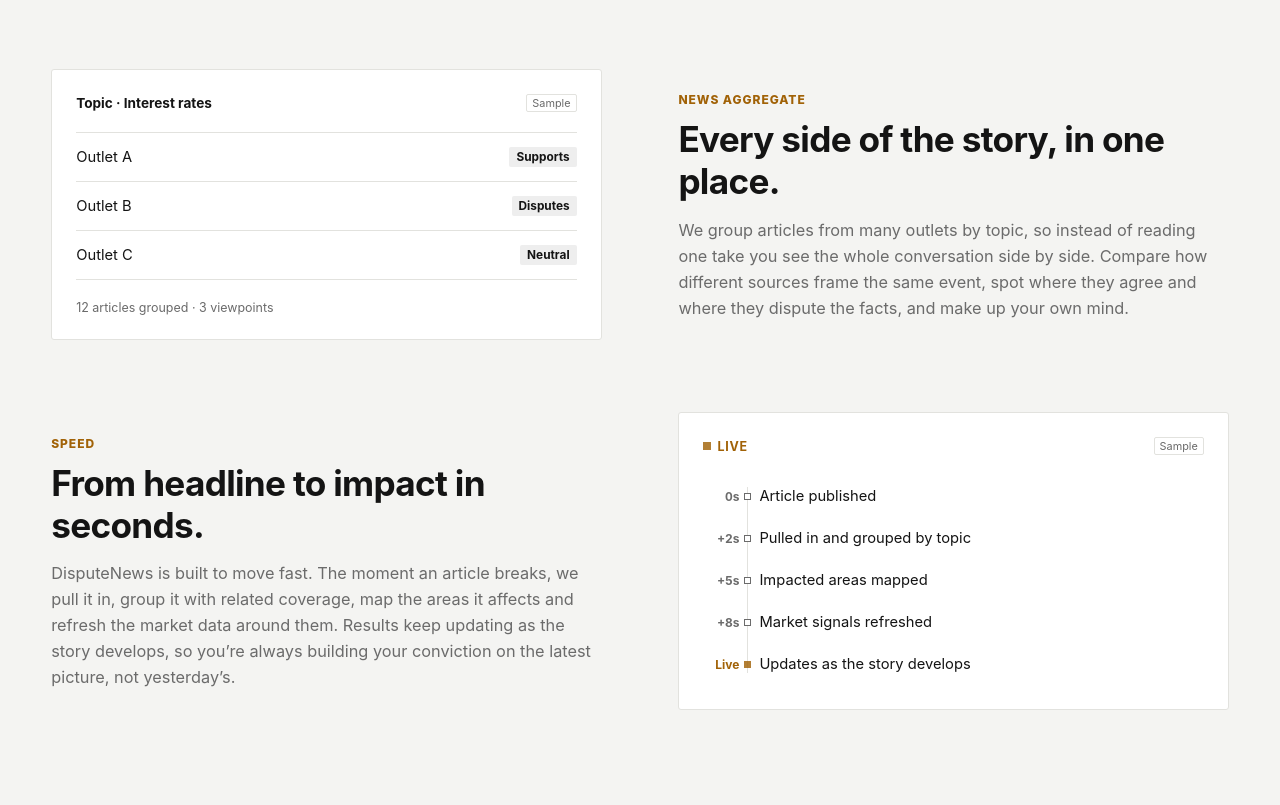
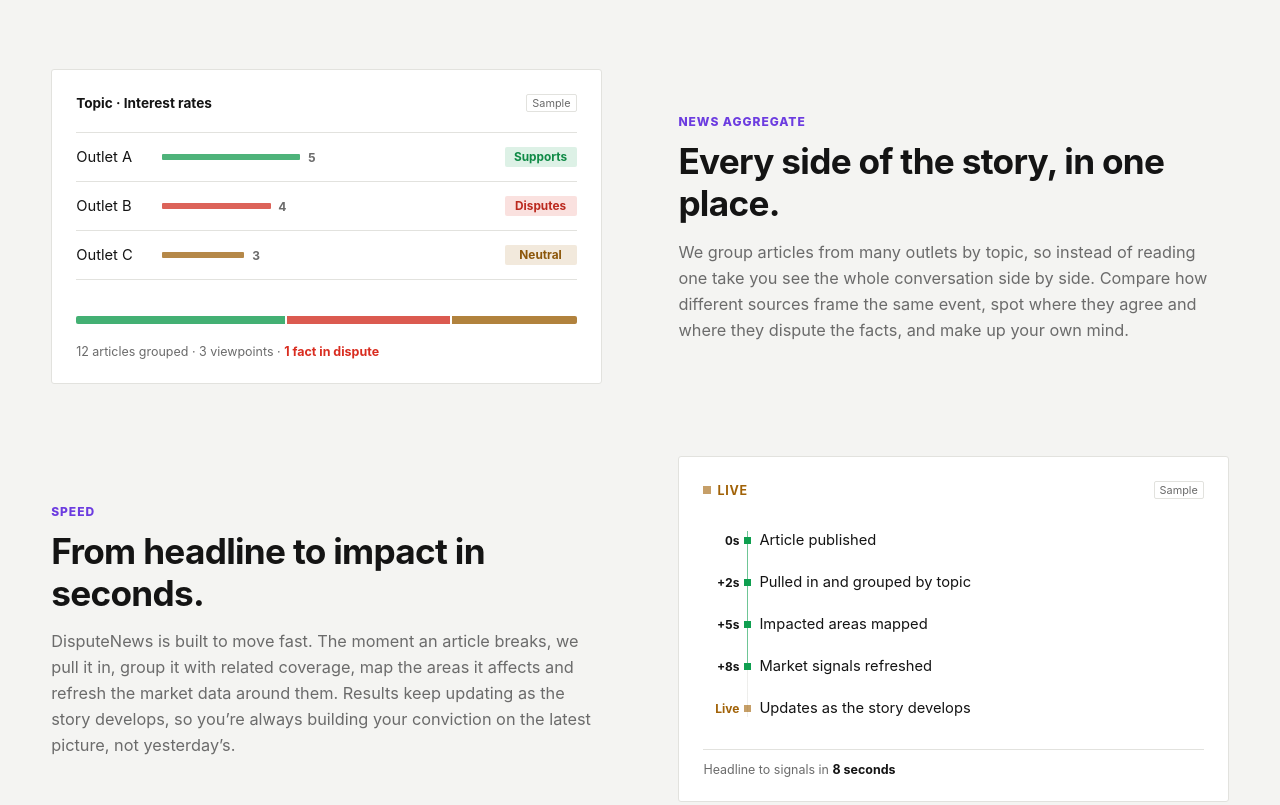
Before and after one commit to Click-2008/public_site, a plain HTML site: page index.html in a window 1280 px wide. Shown: the part 1244-2049 px from the top of the page. Drawn offline with Linux system fonts and the light colour scheme.

Commit message:
Signature purple accent, gold for live/alerts, more color in home examples
Co-Authored-By: Claude Opus 5.5 <noreply@anthropic.com>

```diff
--- a/css/style.css
+++ b/css/style.css
@@ -8,7 +8,7 @@
   /* Theme tokens shared with the disputeNews app */
   --bg: #f4f4f2; --surface: #ffffff; --text: #141414; --muted: #6b6b6b;
   --line: #e2e2de;
-  --bull: #0e9f4f; --bear: #d92d20; --amber: #a16207; --accent: var(--amber);
+  --bull: #0e9f4f; --bear: #d92d20; --amber: #a16207; --accent: var(--amber); --brand: #6c3ce0; --on-brand: #ffffff;
   --bar: #0a0a0a; --bar-fg: #ffffff; --bar-line: #222;
   --r: 3px;
   --header-h: 64px;
@@ -22,7 +22,7 @@
   :root:not([data-theme="light"]) {
     --bg: #0e0e0f; --surface: #18181a; --text: #f1f1f1; --muted: #9a9a9a;
     --line: #2a2a2d;
-    --bull: #2ed47a; --bear: #ff4d4d; --amber: #e6b422; --accent: var(--amber);
+    --bull: #2ed47a; --bear: #ff4d4d; --amber: #e6b422; --accent: var(--amber); --brand: #a48bff; --on-brand: #0e0e0f;
     --bar: #000000; --bar-line: #1f1f22;
   }
 }
@@ -30,7 +30,7 @@
 :root[data-theme="dark"] {
   --bg: #0e0e0f; --surface: #18181a; --text: #f1f1f1; --muted: #9a9a9a;
   --line: #2a2a2d;
-  --bull: #2ed47a; --bear: #ff4d4d; --amber: #e6b422; --accent: var(--amber);
+  --bull: #2ed47a; --bear: #ff4d4d; --amber: #e6b422; --accent: var(--amber); --brand: #a48bff; --on-brand: #0e0e0f;
   --bar: #000000; --bar-line: #1f1f22;
 }
 
@@ -121,7 +121,7 @@ body.home .site-header:not(.scrolled) {
 .hero {
   /* The hero is always dark so it matches the dark background video */
   --bg: #0e0e0f; --surface: #18181a; --text: #f1f1f1; --muted: #9a9a9a;
-  --line: #2a2a2d; --amber: #e6b422; --accent: var(--amber);
+  --line: #2a2a2d; --amber: #e6b422; --accent: var(--amber); --brand: #a48bff; --on-brand: #0e0e0f;
   background: var(--bg);
   color: var(--text);
   position: relative;
@@ -178,7 +178,7 @@ body.home .site-header:not(.scrolled) {
   font-weight: 800;
   text-transform: uppercase;
   letter-spacing: 0.08em;
-  color: var(--amber);
+  color: var(--brand);
 }
 
 .hero h1 {
@@ -215,8 +215,8 @@ body.home .site-header:not(.scrolled) {
   display: inline-block;
   padding: 14px 36px;
   border-radius: var(--r);
-  background: var(--text);
-  color: var(--bg);
+  background: var(--brand);
+  color: var(--on-brand);
   font-weight: 600;
   text-decoration: none;
   transition: transform 0.15s ease, opacity 0.15s ease;
@@ -257,8 +257,13 @@ body.home .site-header:not(.scrolled) {
   font-weight: 800;
   letter-spacing: 0.08em;
   text-transform: uppercase;
-  color: var(--amber);
+  color: var(--brand);
 }
+
+/* Signature purple: one word in each page headline, the page/section label,
+   and the main call to action. Labels inside cards stay neutral. */
+.sig { color: var(--brand); }
+.tag-quiet { color: var(--muted); }
 
 .feature h2 {
   margin: 10px 0 14px;
@@ -477,6 +482,51 @@ body.home .site-header:not(.scrolled) {
 }
 .bar-fill.pos, .bar-fill.neg { background: color-mix(in srgb, var(--dir) calc(35% + var(--s, .5) * 65%), var(--line)); }
 
+/* News Aggregate sample: viewpoint colors.
+   green = supports, red = disputes, gold = neutral/mixed. Shares are article counts. */
+.agree { --vc: var(--bull); }
+.dispute { --vc: var(--bear); }
+.mixed { --vc: var(--amber); }
+.stance.agree, .stance.dispute, .stance.mixed {
+  color: color-mix(in srgb, var(--vc) 85%, var(--text));
+  background: color-mix(in srgb, var(--vc) 14%, transparent);
+}
+.src-share {
+  flex: 1;
+  display: flex;
+  align-items: center;
+  gap: 8px;
+  margin: 0 14px;
+  min-width: 0;
+}
+.src-share i {
+  display: block;
+  height: 6px;
+  width: var(--w);
+  background: color-mix(in srgb, var(--vc) 70%, var(--line));
+  border-radius: 1px;
+}
+.src-share b {
+  font-size: 0.75rem;
+  font-weight: 700;
+  color: var(--muted);
+  font-variant-numeric: tabular-nums;
+}
+.agree-split {
+  display: flex;
+  gap: 2px;
+  height: 8px;
+  margin-top: 16px;
+}
+.agree-split span {
+  width: var(--w);
+  background: color-mix(in srgb, var(--vc) 75%, var(--line));
+}
+.agree-split span:first-child { border-radius: 2px 0 0 2px; }
+.agree-split span:last-child { border-radius: 0 2px 2px 0; }
+.foot-hl { color: var(--bear); font-weight: 700; white-space: nowrap; }
+.foot-sig { color: var(--text); font-weight: 700; }
+
 /* Speed: article-to-user pipeline */
 .pipeline {
   list-style: none;
@@ -533,6 +583,22 @@ body.home .site-header:not(.scrolled) {
   background: var(--accent) !important;
   border-color: var(--accent) !important;
   animation: pulse 1.4s ease-in-out infinite;
+}
+
+/* Finished steps: green dot, green line up to the live step */
+.pipeline::before {
+  background: linear-gradient(var(--bull) 0 75%, var(--line) 75%);
+  opacity: 0.6;
+}
+.step-done::after {
+  background: var(--bull) !important;
+  border-color: var(--bull) !important;
+}
+.step-done .step-time { color: var(--text); }
+.pipeline-foot {
+  margin-top: 6px;
+  padding-top: 12px;
+  border-top: 1px solid var(--line);
 }
 
 @media (prefers-reduced-motion: reduce) {
@@ -652,7 +718,7 @@ body.home .site-header:not(.scrolled) {
 }
 
 .legal a {
-  color: var(--amber);
+  color: var(--brand);
 }
 
 .legal-updated {
@@ -744,9 +810,9 @@ body.home .site-header:not(.scrolled) {
 .team-outcome {
   max-width: 820px;
   padding: 14px 16px;
-  border-left: 3px solid var(--amber);
-  border-radius: 0 var(--r) var(--r) 0;
-  background: color-mix(in srgb, var(--amber) 8%, var(--surface));
+  border: 1px solid var(--line);
+  border-radius: var(--r);
+  background: var(--surface);
 }
 
 .team-outcome h2 {
@@ -868,7 +934,7 @@ body.home .site-header:not(.scrolled) {
 }
 
 .field input:focus {
-  outline: 2px solid var(--amber);
+  outline: 2px solid var(--brand);
   outline-offset: -1px;
   border-color: transparent;
 }
@@ -1004,7 +1070,7 @@ body.home .site-header:not(.scrolled) {
   font-weight: 800;
   letter-spacing: 0.06em;
   text-transform: uppercase;
-  color: var(--amber);
+  color: var(--brand);
 }
 
 .release-link {
@@ -1090,9 +1156,9 @@ body.home .site-header:not(.scrolled) {
 .release-quote {
   margin: 28px 0;
   padding: 14px 18px;
-  border-left: 3px solid var(--amber);
+  border-left: 3px solid var(--brand);
   border-radius: 0 var(--r) var(--r) 0;
-  background: color-mix(in srgb, var(--amber) 8%, var(--surface));
+  background: color-mix(in srgb, var(--brand) 8%, var(--surface));
 }
 
 .release-quote p {
@@ -1141,7 +1207,7 @@ body.home .site-header:not(.scrolled) {
   font-weight: 800;
   letter-spacing: 0.08em;
   text-transform: uppercase;
-  color: var(--amber);
+  color: var(--brand);
 }
 
 .cookie-notice p {
@@ -1334,7 +1400,7 @@ body.home .site-header:not(.scrolled) {
 }
 
 .drawer-list a[aria-current="page"] {
-  box-shadow: inset 3px 0 0 var(--amber);
+  box-shadow: inset 3px 0 0 var(--brand);
 }
 
 body.no-scroll {
@@ -1411,3 +1477,7 @@ body.no-scroll {
     font-size: 0.65rem;
   }
 }
+
+/* Keep the aggregate sample's columns aligned */
+.source-rows .src { width: 72px; flex: none; }
+.source-rows .stance { min-width: 72px; justify-content: center; }
--- a/index.html
+++ b/index.html
@@ -30,7 +30,7 @@
       </div>
 
       <p class="eyebrow">Launch preview open to investors</p>
-      <h1>Officially coming to clients soon</h1>
+      <h1>Officially coming to clients <span class="sig">soon</span></h1>
       <p class="hero-sub">Client accounts open at launch. Until then, investors can see the platform in preview.</p>
 
       <div class="invest">
@@ -101,11 +101,14 @@
             <span class="sample">Sample</span>
           </div>
           <ul class="source-rows">
-            <li><span class="src">Outlet A</span><span class="stance">Supports</span></li>
-            <li><span class="src">Outlet B</span><span class="stance">Disputes</span></li>
-            <li><span class="src">Outlet C</span><span class="stance">Neutral</span></li>
+            <li><span class="src">Outlet A</span><span class="src-share agree" style="--w:42%"><i></i><b>5</b></span><span class="stance agree">Supports</span></li>
+            <li><span class="src">Outlet B</span><span class="src-share dispute" style="--w:33%"><i></i><b>4</b></span><span class="stance dispute">Disputes</span></li>
+            <li><span class="src">Outlet C</span><span class="src-share mixed" style="--w:25%"><i></i><b>3</b></span><span class="stance mixed">Neutral</span></li>
           </ul>
-          <p class="visual-foot">12 articles grouped &middot; 3 viewpoints</p>
+          <div class="agree-split" title="Share of articles by viewpoint">
+            <span class="agree" style="--w:42%"></span><span class="dispute" style="--w:33%"></span><span class="mixed" style="--w:25%"></span>
+          </div>
+          <p class="visual-foot">12 articles grouped &middot; 3 viewpoints &middot; <span class="foot-hl">1 fact in dispute</span></p>
         </div>
       </article>
 
@@ -121,12 +124,13 @@
             <span class="sample">Sample</span>
           </div>
           <ol class="pipeline">
-            <li><span class="step-time">0s</span><span class="step-name">Article published</span></li>
-            <li><span class="step-time">+2s</span><span class="step-name">Pulled in and grouped by topic</span></li>
-            <li><span class="step-time">+5s</span><span class="step-name">Impacted areas mapped</span></li>
-            <li><span class="step-time">+8s</span><span class="step-name">Market signals refreshed</span></li>
+            <li class="step-done"><span class="step-time">0s</span><span class="step-name">Article published</span></li>
+            <li class="step-done"><span class="step-time">+2s</span><span class="step-name">Pulled in and grouped by topic</span></li>
+            <li class="step-done"><span class="step-time">+5s</span><span class="step-name">Impacted areas mapped</span></li>
+            <li class="step-done"><span class="step-time">+8s</span><span class="step-name">Market signals refreshed</span></li>
             <li class="step-live"><span class="step-time">Live</span><span class="step-name">Updates as the story develops</span></li>
           </ol>
+          <p class="visual-foot pipeline-foot">Headline to signals in <span class="foot-sig">8 seconds</span></p>
         </div>
       </article>
     </section>
```
Also changed, not shown: press.html (+1 -1 lines), solutions.html (+5 -5 lines), team.html (+1 -1 lines).
